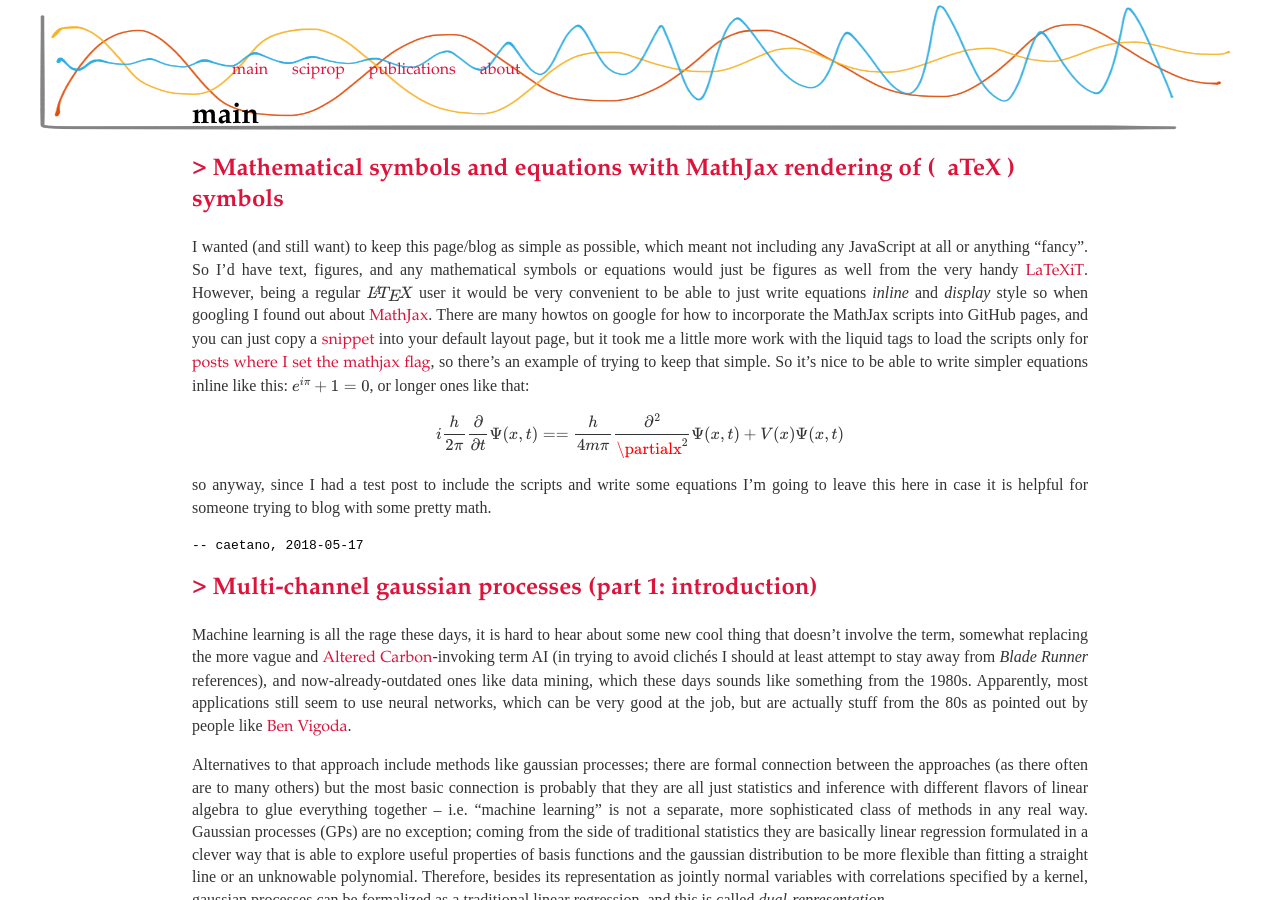
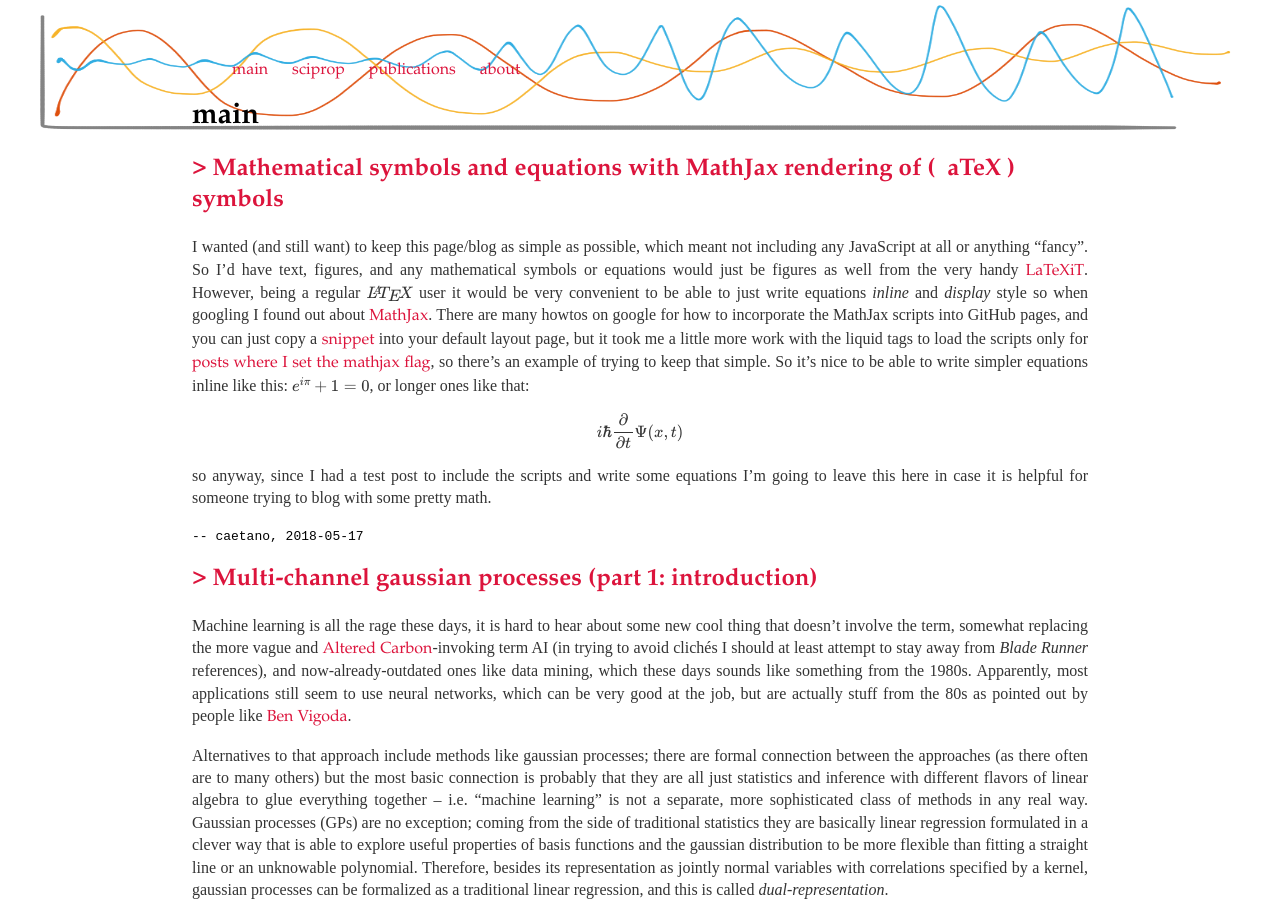
Before and after one commit to caesoma/caesoma.github.io, a Jekyll site: the page built from index.html, in a window 1280 px wide and 900 px high. Built offline with Jekyll 4.4.1, drawn with Linux system fonts in a browser that asks for light colours; formulas are drawn with MathJax 3; the list of posts is cut into pages by our own code.

Commit message:
mathjax test

```diff
--- a/_posts/2018-05-17-mathjax-test.md
+++ b/_posts/2018-05-17-mathjax-test.md
@@ -12,7 +12,7 @@ However, being a regular \\( \LaTeX \\) user it would be very convenient to be a
 So it's nice to be able to write simpler equations inline like this: \\( e^{i\pi} + 1= 0 \\), or longer ones like that:
 
 \\begin{equation}
-    i \frac{h}{2\pi} \frac{\partial}{\partial t} \Psi (x,t) = = \frac{h}{4m\pi}\frac{\partial^2}{\partialx^2} \Psi (x,t) + V(x)\Psi (x,t)
+    i \hbar \frac{\partial}{\partial t} \Psi (x,t)
 \\end{equation}
 
 so anyway, since I had a test post to include the scripts and write some equations I'm going to leave this here in case it is helpful for someone trying to blog with some pretty math.
```
